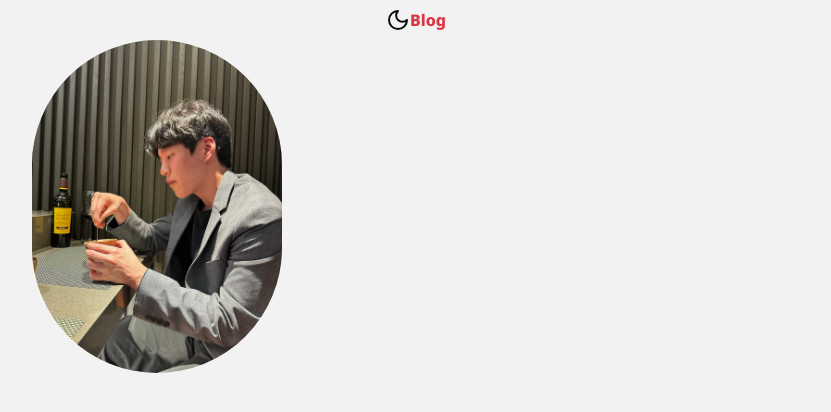
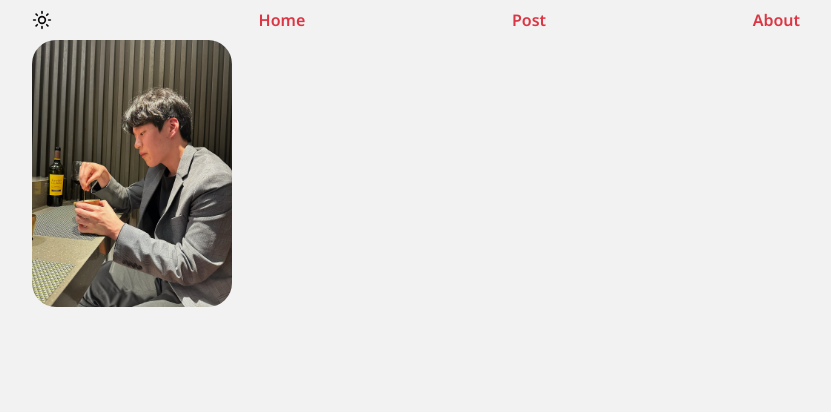
Before and after one commit to LuisKlopp/hyeon-blog-deploy-2, a Next.js app: page / in a window 1280 px wide. Shown: the top 412 px of the page, without its empty margins (224-1055 px from the left). Built offline with nearby package versions, Linux system fonts and the light colour scheme.

Commit message:
LOG-002 navigation item 컴포넌트 생성

```diff
--- a/app/layout.tsx
+++ b/app/layout.tsx
@@ -4,6 +4,7 @@ import "../style/globals.css";
 import type { Metadata } from "next";
 
 import { Noto_Sans } from "next/font/google";
+import MainLayout from "@/components/main-layout";
 
 const notoSans = Noto_Sans({
   subsets: ["latin"],
@@ -25,7 +26,7 @@ export default function RootLayout({
           enableSystem
           storageKey="blog-theme"
         >
-          {children}
+          <MainLayout>{children}</MainLayout>
         </ThemeProvider>
       </body>
     </html>
--- a/app/page.tsx
+++ b/app/page.tsx
@@ -1,21 +1,17 @@
 import Image from "next/image";
 import ProfileImage from "../public/me2.png";
-import ThemeChanger from "@/components/theme-changer";
-import NavigationHeader from "@/components/navigation/navigation-header";
-import MainLayout from "@/components/main-layout";
 
 const HomePage = () => {
   return (
-    <MainLayout>
-      <NavigationHeader />
+    <>
       <Image
         alt="It's me"
         src={ProfileImage}
-        width={250}
-        className="rounded-full"
+        width={200}
+        className="rounded-3xl"
         priority
       />
-    </MainLayout>
+    </>
   );
 };
 
--- a/components/main-layout.tsx
+++ b/components/main-layout.tsx
@@ -1,3 +1,5 @@
+import NavigationHeader from "./navigation/navigation-header";
+
 interface MainLayoutProps {
   children: React.ReactNode;
 }
@@ -7,6 +9,7 @@ const MainLayout = ({
 }: MainLayoutProps) => {
   return (
     <div className="w-full h-full max-w-screen-md mx-auto min-w-[320px]">
+      <NavigationHeader />
       {children}
     </div>
   );
--- /dev/null
+++ b/components/navigation/components/navigation-item.tsx
@@ -0,0 +1,22 @@
+import Link from "next/link";
+
+interface NavigationItemProps {
+  href: string;
+  title: string;
+}
+
+export const NavigationItem = ({
+  href,
+  title,
+}: NavigationItemProps) => {
+  return (
+    <Link
+      href={href}
+      className=" text-blogSoftRed font-semibold"
+    >
+      {title}
+    </Link>
+  );
+};
+
+export default NavigationItem;
--- /dev/null
+++ b/components/navigation/constants/navigation.constants.ts
@@ -0,0 +1,14 @@
+export const NAVIGATION_ITEMS = [
+  {
+    href: "/",
+    title: "Home",
+  },
+  {
+    href: "/post",
+    title: "Post",
+  },
+  {
+    href: "/about-me",
+    title: "About",
+  },
+];
--- a/components/navigation/navigation-header.tsx
+++ b/components/navigation/navigation-header.tsx
@@ -1,18 +1,18 @@
 import ThemeChanger from "../theme-changer";
-
-export const NAVIGATION_ITEMS = [
-  {
-    href: "/blog",
-  },
-];
+import NavigationItem from "./components/navigation-item";
+import { NAVIGATION_ITEMS } from "./constants/navigation.constants";
 
 const NavigationHeader = () => {
   return (
-    <div className="w-full h-10 flex justify-center items-center">
+    <div className="w-full h-10 flex justify-between items-center">
       <ThemeChanger />
-      <span className=" font-extrabold text-blogSoftRed">
-        Blog
-      </span>
+      {NAVIGATION_ITEMS.map((item) => (
+        <NavigationItem
+          key={item.title}
+          href={item.href}
+          title={item.title}
+        />
+      ))}
     </div>
   );
 };
--- a/components/theme-changer.tsx
+++ b/components/theme-changer.tsx
@@ -2,21 +2,13 @@
 
 import { useTheme } from "next-themes";
 import { Moon, Sun } from "lucide-react";
-import { useEffect, useState } from "react";
 
 const ThemeChanger = () => {
   const { setTheme, theme } = useTheme();
-  const [mounted, setMounted] = useState(false);
   const isDarkTheme = theme === "dark";
 
   const handleThemeToggle = () =>
     setTheme(isDarkTheme ? "light" : "dark");
-
-  useEffect(() => {
-    setMounted(true);
-  }, [mounted]);
-
-  if (!mounted) return null;
 
   return (
     <button
@@ -24,7 +16,8 @@ const ThemeChanger = () => {
       type="button"
       onClick={handleThemeToggle}
     >
-      {isDarkTheme ? <Sun /> : <Moon />}
+      <Sun className="h-5 w-5 transition-all dark:hidden" />
+      <Moon className="h-5 w-5 hidden transition-all dark:block" />
     </button>
   );
 };
```
